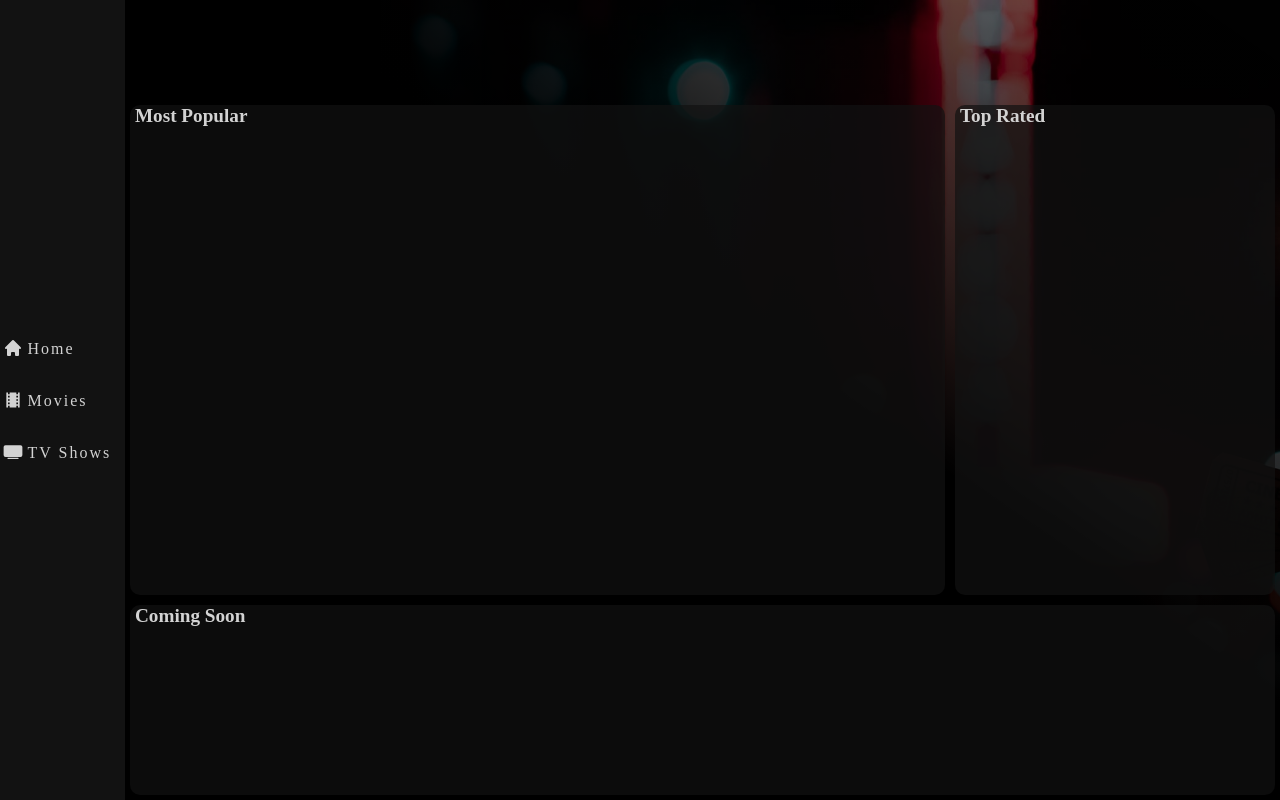
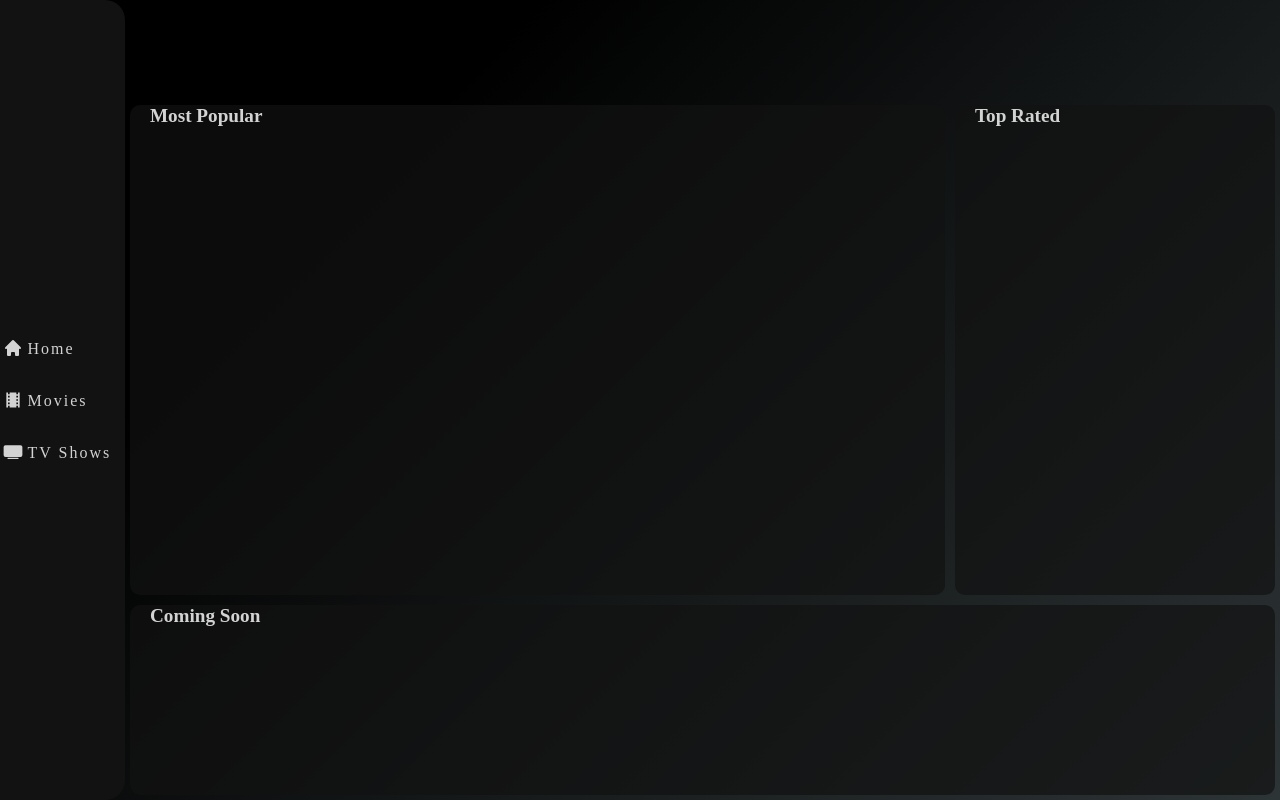
Before and after one commit to reedx8/Movie-Dashboard, a React (Create React App) app in the folder dashboard/: page / in a window 1280 px wide. Built offline with nearby package versions, Linux system fonts and the light colour scheme; what webfontloader would draw is missing.

Commit message:
gradient bg, sidebar border radius

```diff
--- a/dashboard/src/App.css
+++ b/dashboard/src/App.css
@@ -13,6 +13,8 @@
 }
 
 .App {
+  background-color: #2d3436;
+  background-image: linear-gradient(315deg, #2d3436 0%, #000000 74%);
   font-family: "Poppins";
   display: grid;
   grid-template-columns: 200px 1fr 1fr 1fr;
--- a/dashboard/src/components/Homepage.css
+++ b/dashboard/src/components/Homepage.css
@@ -3,12 +3,14 @@
   grid-column: 2 / 5;
   grid-row: 1 / 2;
 
+  /*
   background-image: linear-gradient(to top right, black 45%, transparent 125%),
     url("../assets/background.jpg");
   background-color: black;
   background-position: 20vw 0;
   background-size: cover;
   background-repeat: no-repeat;
+  */
   color: lightgrey;
 }
 .subgrid {
@@ -29,7 +31,8 @@
 h2 {
   font-size: 1.5vw;
   margin: 0;
-  padding-left: 5px;
+  padding-left: 20px;
+  color: lightgrey;
 }
 .mostPopular {
   grid-column: 1 / 6;
--- a/dashboard/src/components/Sidebar.css
+++ b/dashboard/src/components/Sidebar.css
@@ -2,6 +2,10 @@
   background-color: var(--offBlack);
   /* height: 100vh; */ /* causes scroll bug at bottom if enabled */
   width: 100%;
+  border-style: solid;
+  border-width: 0px;
+  border-top-right-radius: 20px;
+  border-bottom-right-radius: 20px;
 }
 .buttons {
   display: flex;
```
